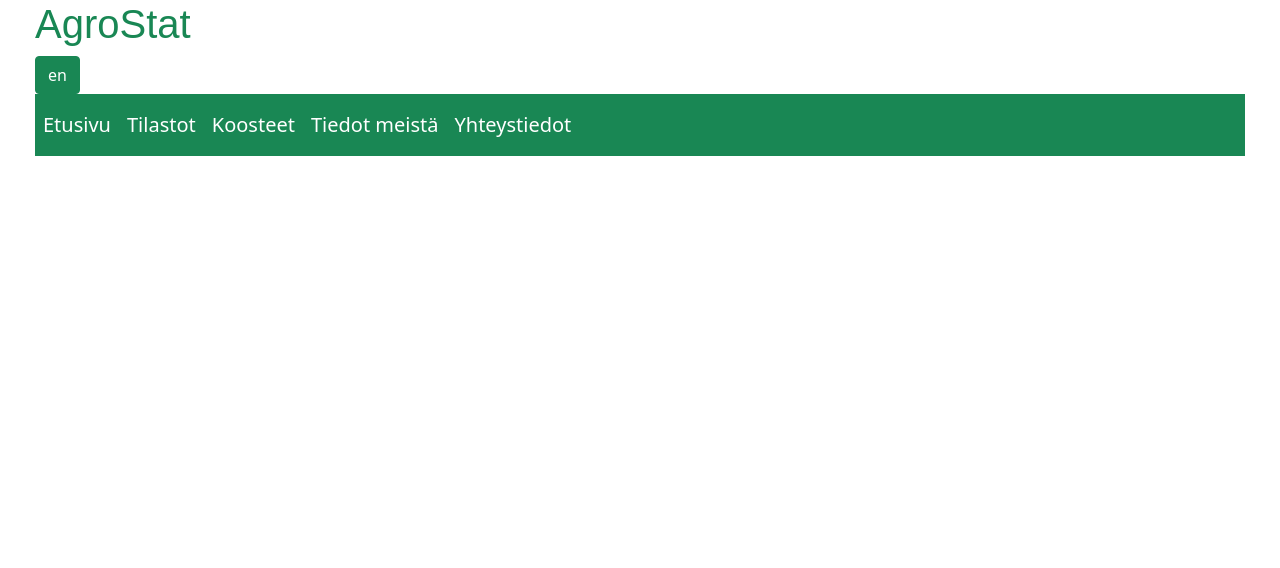
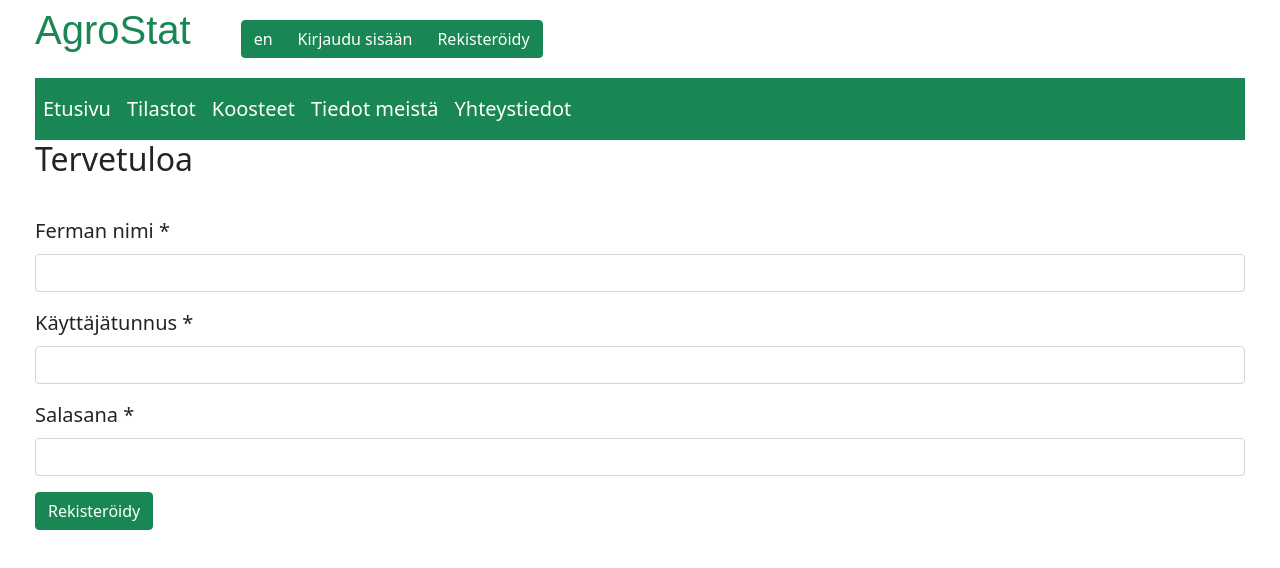
Before and after one commit to julmol86/farms, a React (Create React App) app in the folder frontend/: page /signup in a window 1280 px wide. Shown: the top 568 px of the page. Built offline with nearby package versions, Linux system fonts and the light colour scheme.

Commit message:
sign up -page template

```diff
--- a/frontend/package.json
+++ b/frontend/package.json
@@ -3,6 +3,7 @@
   "version": "0.1.0",
   "private": true,
   "dependencies": {
+    "@hookform/resolvers": "^2.8.5",
     "@testing-library/jest-dom": "^5.16.1",
     "@testing-library/react": "^12.1.2",
     "@testing-library/user-event": "^13.5.0",
@@ -12,6 +13,7 @@
     "@types/react-dom": "^17.0.11",
     "@types/react-i18next": "^8.1.0",
     "@types/react-router-dom": "^5.3.2",
+    "axios": "^0.24.0",
     "bootstrap": "^5.1.3",
     "i18next": "^21.6.5",
     "i18next-browser-languagedetector": "^6.1.2",
@@ -19,10 +21,12 @@
     "react": "^17.0.2",
     "react-bootstrap": "^2.1.0",
     "react-dom": "^17.0.2",
+    "react-hook-form": "^7.22.5",
     "react-i18next": "^11.15.3",
     "react-router-dom": "^6.2.1",
     "react-scripts": "5.0.0",
-    "web-vitals": "^2.1.2"
+    "web-vitals": "^2.1.2",
+    "yup": "^0.32.11"
   },
   "scripts": {
     "start": "react-scripts start",
--- a/frontend/src/App.tsx
+++ b/frontend/src/App.tsx
@@ -7,6 +7,7 @@ import Header from './Header'
 import NavigationMenu from './NavigationMenu'
 import Statistics from './Statistics'
 import AggregateStatistics from './AggregateStatistics'
+import SignUp from './SignUp'
 
 const App = () => {
   return (
@@ -19,6 +20,7 @@ const App = () => {
         <Route path="/aggregatestats" element={ <AggregateStatistics/> } />
         <Route path="/about" element={ <div>About</div> } />
         <Route path="/contacts" element={ <div>Contacts</div> } />
+        <Route path="/signup" element={ <SignUp/> } />
       </Routes>
     </>
   )
--- a/frontend/src/Header.tsx
+++ b/frontend/src/Header.tsx
@@ -1,21 +1,32 @@
 import React from 'react'
 import Button from 'react-bootstrap/Button'
+import { ButtonGroup } from 'react-bootstrap'
 import { useTranslation } from 'react-i18next'
+import { useNavigate } from 'react-router-dom'
 
 const Header = () => {
-  const { i18n } = useTranslation()
+  const { t, i18n } = useTranslation()
   const notUsedLang = i18n.language === 'fi' ? 'en' : 'fi'
   const changeLanguageHandler = () => {
     i18n.changeLanguage(notUsedLang)
     localStorage.setItem('language', i18n.language)
   }
+  const navigate = useNavigate()
+  const signUp = () => {
+    navigate('/signup')
+  }
 
   return (
         <>
-            <div>
-                <h1>AgroStat</h1>
-            </div>
-            <Button variant="success" onClick={changeLanguageHandler}>{notUsedLang}</Button>
+            {/* <div> */}
+            <h1>AgroStat</h1>
+            {/* </div> */}
+            <ButtonGroup className = "header">
+              <Button variant="success" onClick={changeLanguageHandler}>{notUsedLang}</Button>
+              <Button variant="success" /* onClick={signIn} */>{t('header.signin')}</Button>
+              <Button variant="success" onClick={signUp}> {t('header.signup')}</Button>
+
+            </ButtonGroup>
         </>
   )
 }
--- /dev/null
+++ b/frontend/src/SignUp.tsx
@@ -0,0 +1,63 @@
+import React from 'react'
+
+// import library for form making
+import { useForm } from 'react-hook-form'
+
+// import yup library used for validation of form fields
+import { yupResolver } from '@hookform/resolvers/yup'
+import { signUpSchema, SignUpType } from './signupSchema'
+
+// import individual components used in this form from bootstrap
+import Button from 'react-bootstrap/Button'
+
+import Form from 'react-bootstrap/Form'
+
+import { useTranslation } from 'react-i18next'
+
+const SignUp = () => {
+  const { t } = useTranslation()
+  const { register, handleSubmit, formState: { errors }, reset } = useForm({
+    resolver: yupResolver(signUpSchema)
+  })
+  const onSubmitFunc = async (data: SignUpType) => {
+    reset()
+  }
+
+  // UI form visible to user in browser
+  return (
+      <Form onSubmit={handleSubmit(onSubmitFunc)}>
+        <h2>{t('signup.title')}</h2>
+        <br />
+
+        <Form.Group className="mb-3">
+          <Form.Label>{t('signup.name')} *</Form.Label>
+          <Form.Control {...register('name')} type="text" className={`form-control ${errors.name ? 'is-invalid' : ''}`} />
+          <Form.Text className="invalid-feedback">
+            {errors.name?.message}
+          </Form.Text>
+        </Form.Group>
+
+        <Form.Group className="mb-3">
+          <Form.Label>{t('signup.login')} *</Form.Label>
+          <Form.Control {...register('login')} type="text" className={`form-control ${errors.login ? 'is-invalid' : ''}`} />
+          <Form.Text className="invalid-feedback">
+            {errors.login?.message}
+          </Form.Text>
+        </Form.Group>
+
+        <Form.Group className="mb-3">
+          <Form.Label>{t('signup.password')} * </Form.Label>
+          <Form.Control {...register('password')} type="password" className={`form-control ${errors.password ? 'is-invalid' : ''}`} />
+          <Form.Text className="invalid-feedback">
+            {errors.password?.message}
+          </Form.Text>
+        </Form.Group>
+
+        <Button variant="success" type="submit">
+        {t('signup.button')}
+        </Button>
+      </Form>
+  )
+}
+
+export default SignUp
--- a/frontend/src/locales/en.json
+++ b/frontend/src/locales/en.json
@@ -1,4 +1,7 @@
 {
+  "header.signin": "Sign in",
+  "header.signup": "Sign up",
+
   "navbar.main": "Front page",
   "navbar.stats": "Statistics",
   "navbar.aggregatestats": "Aggregate Stats",
@@ -14,6 +17,12 @@
   "aggstat.table.header.min": "Minimun value",
   "aggstat.table.header.max": "Maximun value",
   "aggstat.table.header.avg": "Average value",
-  "aggstat.table.header.count": "Count"
+  "aggstat.table.header.count": "Count",
+
+  "signup.title": "Welcome to AgroStat",
+  "signup.name": "Farm's name",
+  "signup.login": "Login",
+  "signup.password": "Password",
+  "signup.button": "Sign up"
 
 }
--- a/frontend/src/locales/fi.json
+++ b/frontend/src/locales/fi.json
@@ -1,4 +1,7 @@
 {
+  "header.signin": "Kirjaudu sisään",
+  "header.signup": "Rekisteröidy",
+
   "navbar.main": "Etusivu",
   "navbar.stats": "Tilastot",
   "navbar.aggregatestats": "Koosteet",
@@ -14,5 +17,11 @@
   "aggstat.table.header.min": "Min arvo",
   "aggstat.table.header.max": "Max arvo",
   "aggstat.table.header.avg": "Keskiarvo",
-  "aggstat.table.header.count": "Yhteensä"
+  "aggstat.table.header.count": "Yhteensä",
+
+  "signup.title": "Tervetuloa",
+  "signup.name": "Ferman nimi",
+  "signup.login": "Käyttäjätunnus",
+  "signup.password": "Salasana",
+  "signup.button": "Rekisteröidy"
 }
--- /dev/null
+++ b/frontend/src/signupSchema.ts
@@ -0,0 +1,12 @@
+// import yup library used for validation of form fields
+import * as yup from 'yup'
+
+// check required fields and generate individual error messages
+export const signUpSchema = yup.object().shape({
+  name: yup.string().required('Täyttäminen on pakollista'),
+  login: yup.string().required('Täyttäminen on pakollista'),
+  password: yup.string().required('Täyttäminen on pakollista')
+})
+
+// export type that exactly matches schema above
+export type SignUpType = yup.InferType<typeof signUpSchema>
--- a/frontend/src/styles.css
+++ b/frontend/src/styles.css
@@ -5,9 +5,15 @@ body {
 
   }
 h1 {
+    display:inline;
+    margin-right: 50px !important;
     color: #198754 !important;
     font-family: "Lucida Handwriting", Arial;
 }
 .navBarLevel {
     color: white !important;
   }
+.header {
+  margin-top: 20px !important;
+  margin-bottom: 20px !important;
+}
```
Also changed, not shown: 1 other file (tests, documents, lock files or other folders).
